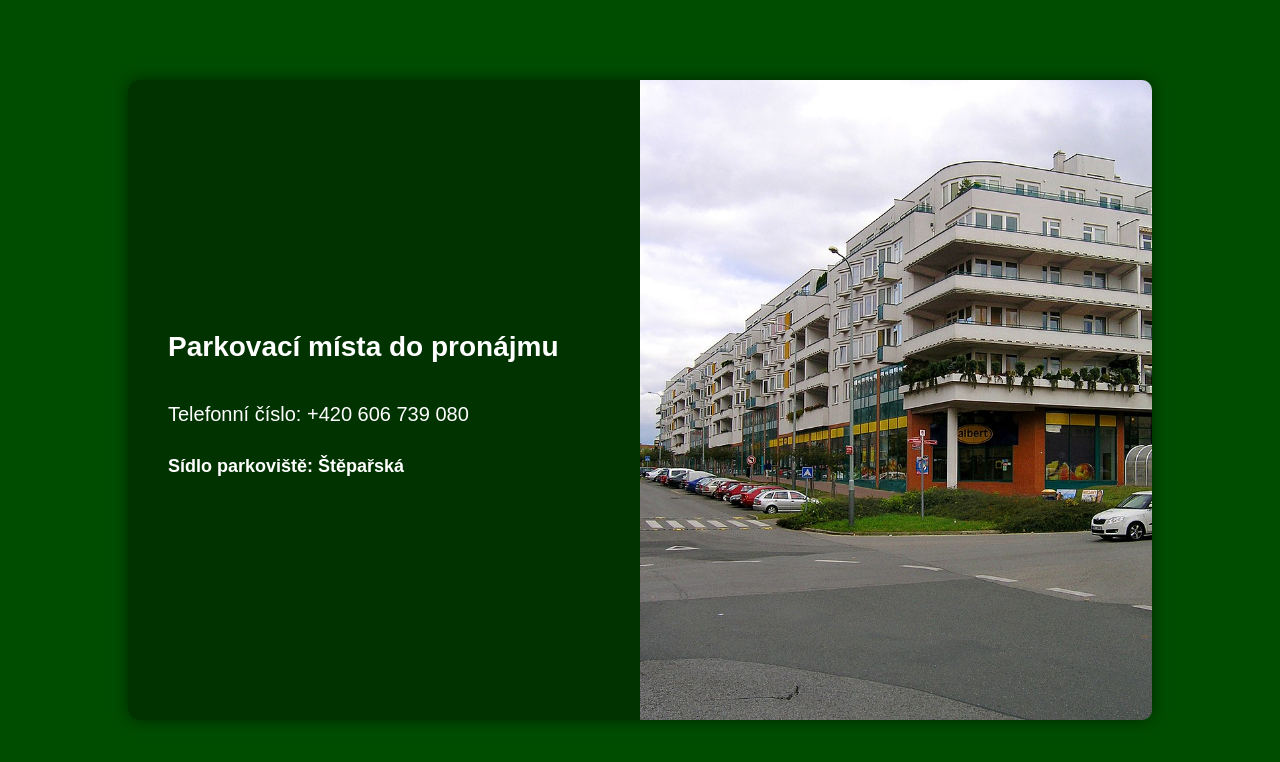
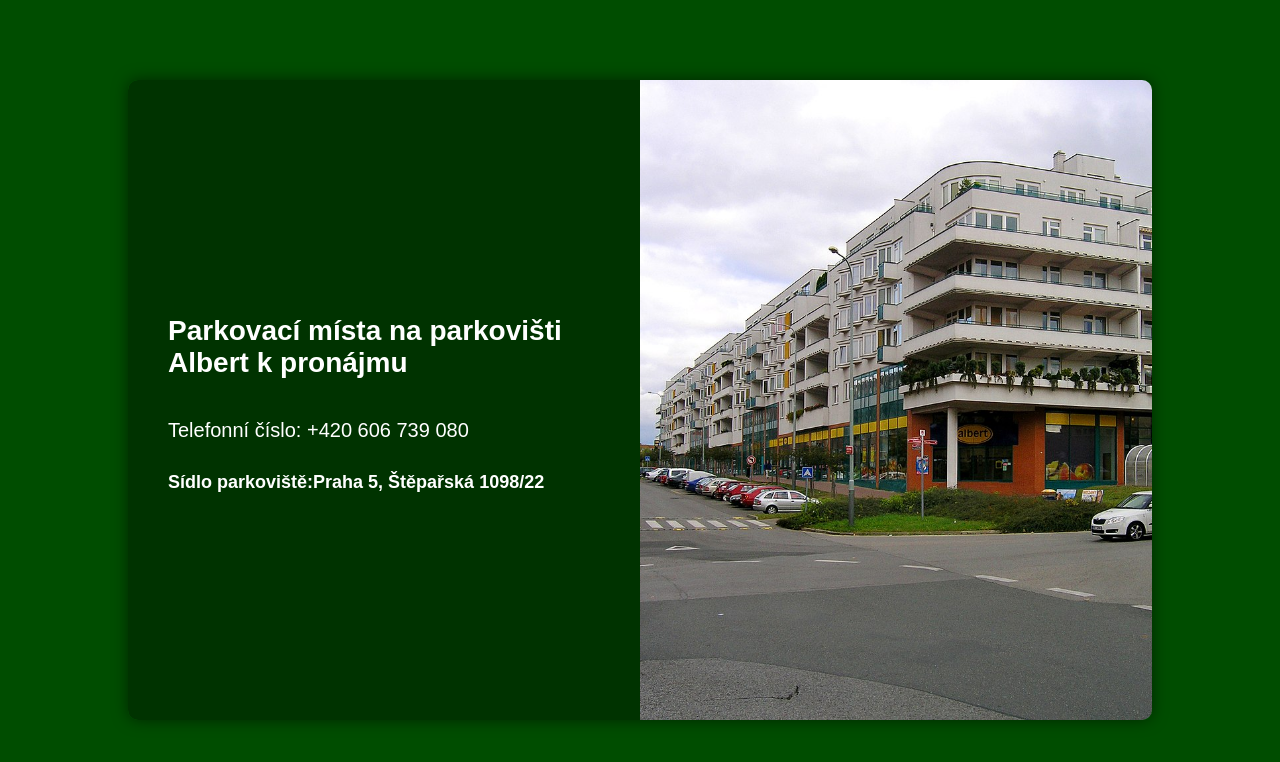
Before and after one commit to KaterynaMedvid/parkovani, a plain HTML site: page parkovani.html in a window 1280 px wide. Drawn offline with Linux system fonts and the light colour scheme.

Commit message:
Update parkovani.html

```diff
--- a/parkovani.html
+++ b/parkovani.html
@@ -7,7 +7,7 @@
     <style>
         body {
             background-color: #004d00;
-            color: white; /* Белый цвет текста */
+            color: white;
             font-family: Arial, sans-serif;
             display: flex;
             justify-content: center;
@@ -56,9 +56,9 @@
 <body>
     <div class="container">
         <div class="text-section">
-            <h1>Parkovací místa do pronájmu</h1>
+            <h1>Parkovací místa na parkovišti Albert k pronájmu</h1>
             <p>Telefonní číslo: +420 606 739 080</p>
-            <p class="address">Sídlo parkoviště: Štěpařská</p>
+            <p class="address">Sídlo parkoviště:Praha 5, Štěpařská 1098/22</p>
         </div>
         <div class="image-section" style="background-image: url('parking.jpg');">
 
```
